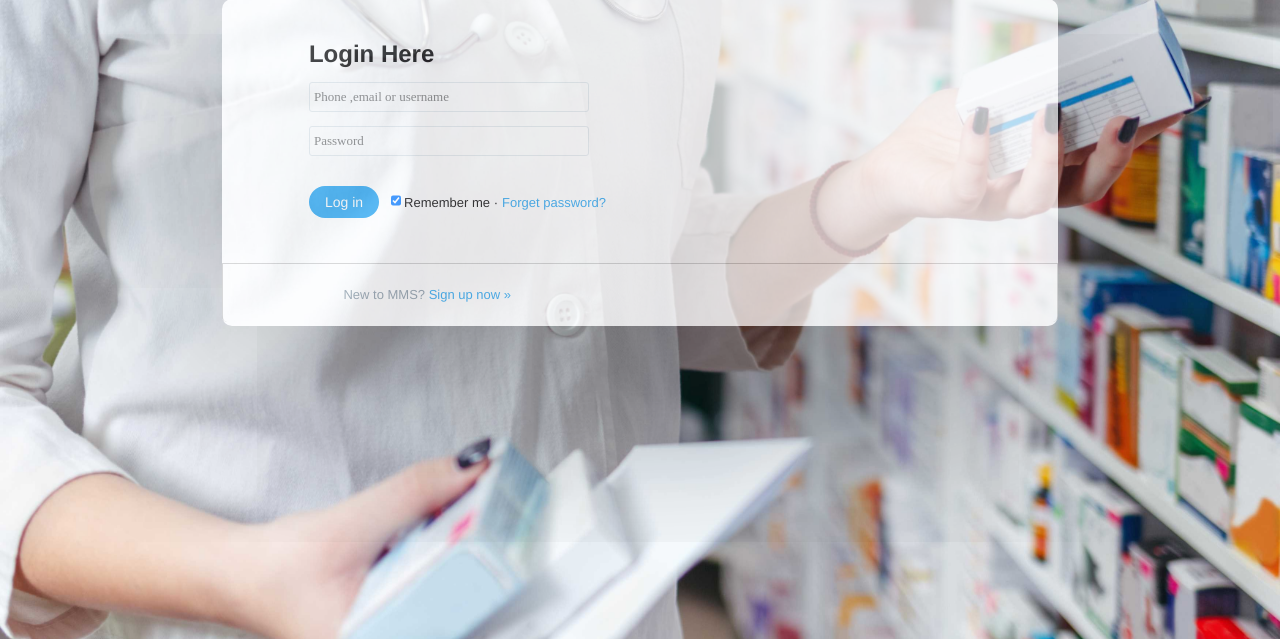
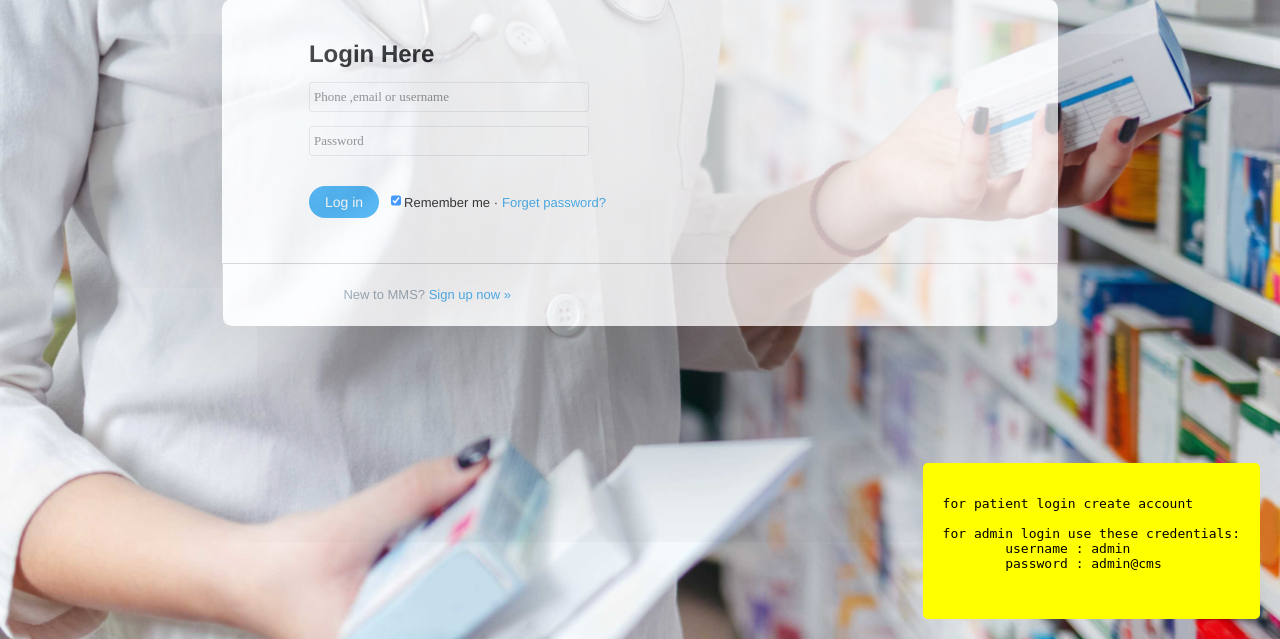
Before and after one commit to saitejareddy007/MedicalManagementSystem, a PHP site: page / in a window 1280 px wide. Shown: the part 161-800 px from the top of the page. Run offline with PHP 8.4, Linux system fonts and the light colour scheme.

Commit message:
note added

```diff
--- a/index.php
+++ b/index.php
@@ -54,6 +54,14 @@
 			<p class="new_user">New to MMS?<a href="/MedicalManagementSystem/createAccount.html" class="Signup"> Sign up now &#xbb;</a></p>
 		</div>
 	</div>
+<div style="background: yellow; position: absolute; bottom: 20px; right: 20px; padding: 20px; border-radius: 5px; text-align: left;">
+		<pre>for patient login create account
+
+for admin login use these credentials:
+	username : admin
+	password : admin@cms
+		</pre>
+	</div>
 </body>
 </html>
 <?php
```
